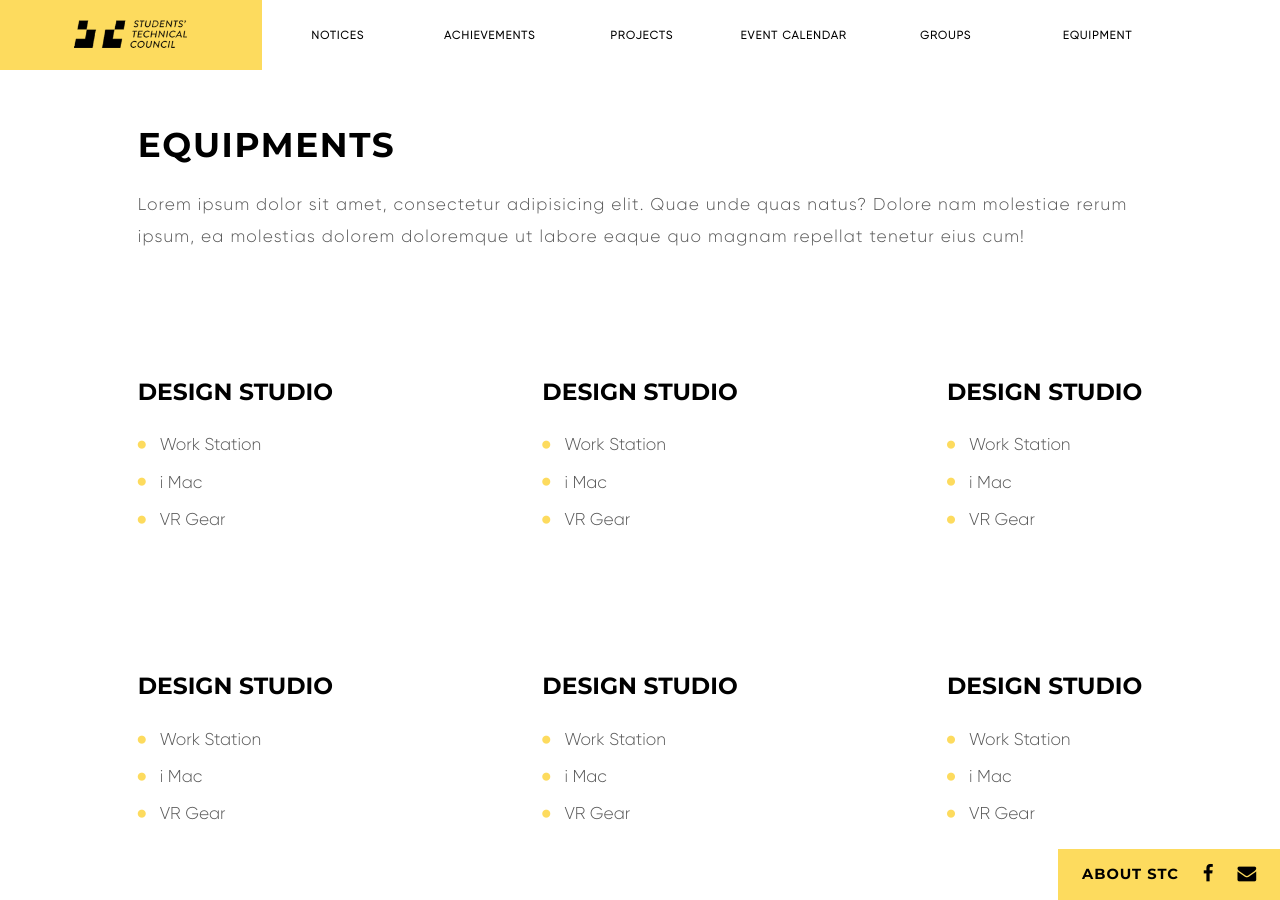
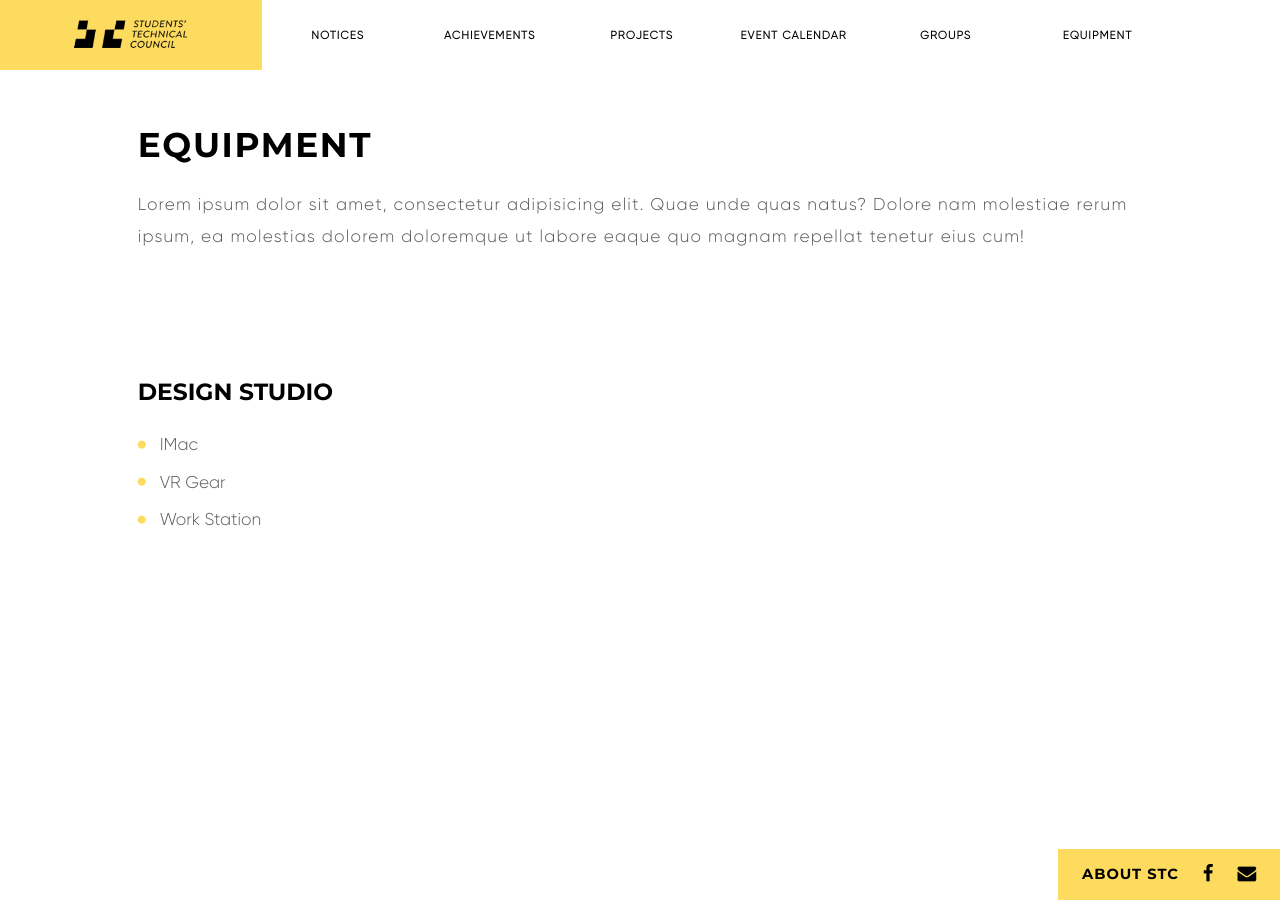
Before and after one commit to sdslabs/stc-iitr, a Jekyll site: the page built from equipments/index.html, in a window 1280 px wide. Built offline with Jekyll 4.4.1, drawn with Linux system fonts in a browser that asks for light colours; nearby versions of some CDN libraries.

Commit message:
modifies groups' collection to add equipments

```diff
--- a/equipments/index.html
+++ b/equipments/index.html
@@ -4,127 +4,33 @@ layout: default
 
 <div class="wrapper--equipment flex-direction-column display--flex vertical-align--center horizontal-align--center">
 	<div class="equipments__head">
-		<div class="equipments__head--main" > <h1> EQUIPMENTS </h1></div>
+		<div class="equipments__head--main" > <h1> EQUIPMENT </h1></div>
 		<div class="equipments__head--description h2--large">
 			Lorem ipsum dolor sit amet, consectetur adipisicing elit. Quae unde quas natus? Dolore nam molestiae rerum ipsum, ea molestias dolorem doloremque ut labore eaque quo magnam repellat tenetur eius cum!
 		</div>
 	</div>
 	<div class="equipments__row  display--flex vertical-align--center horizontal-align--center horizontal-align--space-between">
+	{% assign groups = site.groups %}
+	{% for group in groups %}
+		{% assign isMultipleThree = forloop.index | modulo: 3 %}
+		{% assign equipments = group.equipments %}
 	<div class="equipment">
 		<div class="equipment__head">
-				DESIGN STUDIO
+			{{ group.name | upcase }}
 		</div>
 		<div class="equipment__list">
+		{% for equipment in equipments %}
 			<div class="equipment__list--item display--flex vertical-align--center">
 					<i class="fa fa-circle" aria-hidden="true"></i>
-					<span class="h2--large"> Work Station </span>
+					<span class="h2--large"> {{ equipment }}</span>
 			</div>
-				<div class="equipment__list--item display--flex vertical-align--center">
-					<i class="fa fa-circle" aria-hidden="true"></i>
-					<span class="h2--large"> i Mac </span>
-				</div>
-				<div class="equipment__list--item display--flex vertical-align--center">
-					<i class="fa fa-circle" aria-hidden="true"></i>
-					<span class="h2--large"> VR Gear </span>
+		{% endfor %}
 		</div>
 	</div>
+		{% if isMultipleThree == 0 %}
 		</div>
-		<div class="equipment">
-			<div class="equipment__head">
-				DESIGN STUDIO
-			</div>
-			<div class="equipment__list">
-				<div class="equipment__list--item display--flex vertical-align--center">
-					<i class="fa fa-circle" aria-hidden="true"></i>
-					<span class="h2--large"> Work Station </span>
-				</div>
-				<div class="equipment__list--item display--flex vertical-align--center">
-					<i class="fa fa-circle" aria-hidden="true"></i>
-					<span class="h2--large"> i Mac </span>
-				</div>
-				<div class="equipment__list--item display--flex vertical-align--center">
-					<i class="fa fa-circle" aria-hidden="true"></i>
-					<span class="h2--large"> VR Gear </span>
+		<div class="equipments__row  display--flex vertical-align--center horizontal-align--center horizontal-align--space-between">
+		{% endif %}
+	{% endfor %}
 	</div>
 </div>
-		</div>
-		<div class="equipment">
-			<div class="equipment__head">
-				DESIGN STUDIO
-			</div>
-			<div class="equipment__list">
-				<div class="equipment__list--item display--flex vertical-align--center">
-					<i class="fa fa-circle" aria-hidden="true"></i>
-					<span class="h2--large"> Work Station </span>
-				</div>
-				<div class="equipment__list--item display--flex vertical-align--center">
-					<i class="fa fa-circle" aria-hidden="true"></i>
-					<span class="h2--large"> i Mac </span>
-				</div>
-				<div class="equipment__list--item display--flex vertical-align--center">
-					<i class="fa fa-circle" aria-hidden="true"></i>
-					<span class="h2--large"> VR Gear </span>
-				</div>
-			</div>
-		</div>
-	</div>
-	<div class="equipments__row  display--flex vertical-align--center horizontal-align--center horizontal-align--space-between">
-		<div class="equipment">
-			<div class="equipment__head">
-				DESIGN STUDIO
-			</div>
-			<div class="equipment__list">
-				<div class="equipment__list--item display--flex vertical-align--center">
-					<i class="fa fa-circle" aria-hidden="true"></i>
-					<span class="h2--large"> Work Station </span>
-				</div>
-				<div class="equipment__list--item display--flex vertical-align--center">
-					<i class="fa fa-circle" aria-hidden="true"></i>
-					<span class="h2--large"> i Mac </span>
-				</div>
-				<div class="equipment__list--item display--flex vertical-align--center">
-					<i class="fa fa-circle" aria-hidden="true"></i>
-					<span class="h2--large"> VR Gear </span>
-				</div>
-			</div>
-		</div>
-		<div class="equipment">
-			<div class="equipment__head">
-				DESIGN STUDIO
-			</div>
-			<div class="equipment__list">
-				<div class="equipment__list--item display--flex vertical-align--center">
-					<i class="fa fa-circle" aria-hidden="true"></i>
-					<span class="h2--large"> Work Station </span>
-				</div>
-				<div class="equipment__list--item display--flex vertical-align--center">
-					<i class="fa fa-circle" aria-hidden="true"></i>
-					<span class="h2--large"> i Mac </span>
-				</div>
-				<div class="equipment__list--item display--flex vertical-align--center">
-					<i class="fa fa-circle" aria-hidden="true"></i>
-					<span class="h2--large"> VR Gear </span>
-				</div>
-			</div>
-		</div>
-		<div class="equipment">
-			<div class="equipment__head">
-				DESIGN STUDIO
-			</div>
-			<div class="equipment__list">
-				<div class="equipment__list--item display--flex vertical-align--center">
-					<i class="fa fa-circle" aria-hidden="true"></i>
-					<span class="h2--large"> Work Station </span>
-				</div>
-				<div class="equipment__list--item display--flex vertical-align--center">
-					<i class="fa fa-circle" aria-hidden="true"></i>
-					<span class="h2--large"> i Mac </span>
-				</div>
-				<div class="equipment__list--item display--flex vertical-align--center">
-					<i class="fa fa-circle" aria-hidden="true"></i>
-					<span class="h2--large"> VR Gear </span>
-				</div>
-			</div>
-		</div>
-	</div>
-</div>
```
Also changed, not shown: _groups/sample-group.md (+1 -0 lines), groups/index.html (+11 -39 lines). Lines whose indentation alone changed are shown as unchanged.
